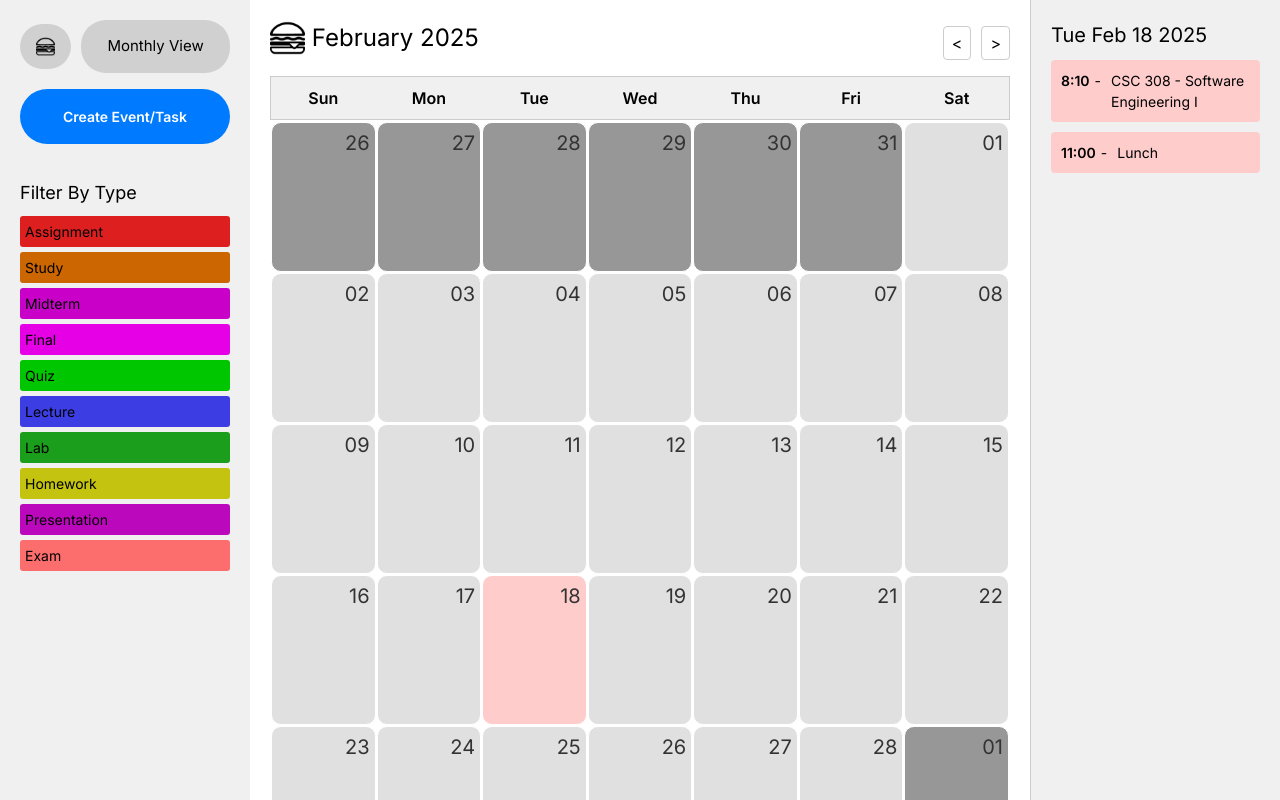
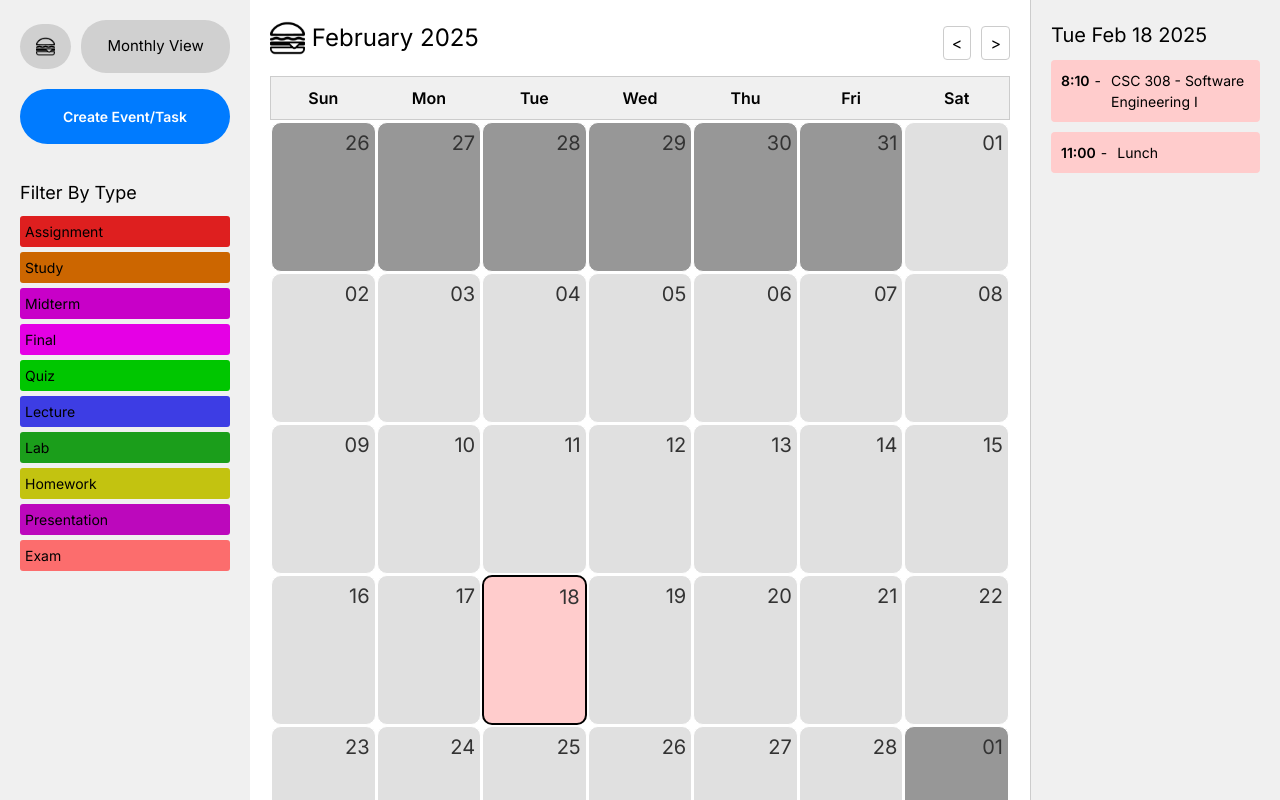
Before and after one commit to siyche/Team-Hamburger, a React (Vite) app in the folder packages/react-frontend/: page / in a window 1280 px wide. Built offline with nearby package versions, Linux system fonts and the light colour scheme.

Commit message:
more fixings

```diff
--- a/packages/react-frontend/src/styles/MonthCalendarView.css
+++ b/packages/react-frontend/src/styles/MonthCalendarView.css
@@ -97,7 +97,9 @@
   background-color: #979797;
 }
 
+/* Highlight the selected day with a black border */
 .month-calendar-cell.selected {
+  border: 2px solid black;
   background-color: #ffcccc;
 }
 
--- a/packages/react-frontend/src/styles/WeekCalendarView.css
+++ b/packages/react-frontend/src/styles/WeekCalendarView.css
@@ -97,7 +97,9 @@
   background-color: #979797;
 }
 
+/* Highlight the selected day with a black border */
 .week-calendar-cell.selected {
+  border: 2px solid black;
   background-color: #ffcccc;
 }
 
```
Lines whose indentation alone changed are shown as unchanged.
